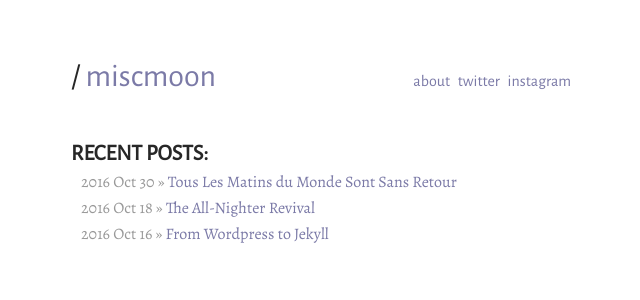
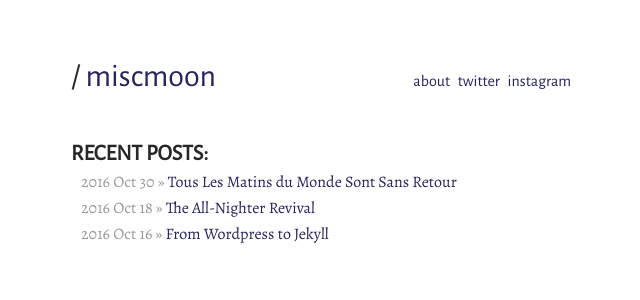
Before and after one commit to miscmoon/miscmoon.github.io, a Jekyll site: the page built from index.html, in a window 1280 px wide. Shown: the top 300 px of the page, without its empty margins (319-959 px from the left). Built offline with Jekyll 4.4.1, drawn with Linux system fonts in a browser that asks for light colours.

Commit message:
link color

```diff
--- a/_sass/_config.scss
+++ b/_sass/_config.scss
@@ -3,7 +3,7 @@ $color-black: #272727;
 $color-white: #FFFFFF;
 $color-grey: #EEEEEE;
 $color-grey-strong: #999;
-$color-link: #7b7aa7;
+$color-link: #282460;
 $color-code: #00FF00;
 $color-hire-white: #FEFEFE;
 $color-hire-black: #272727;
```
